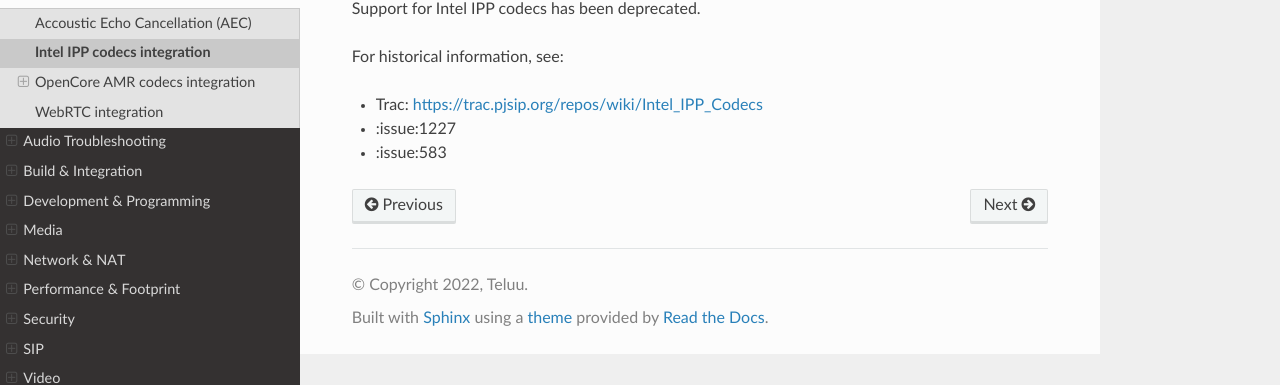
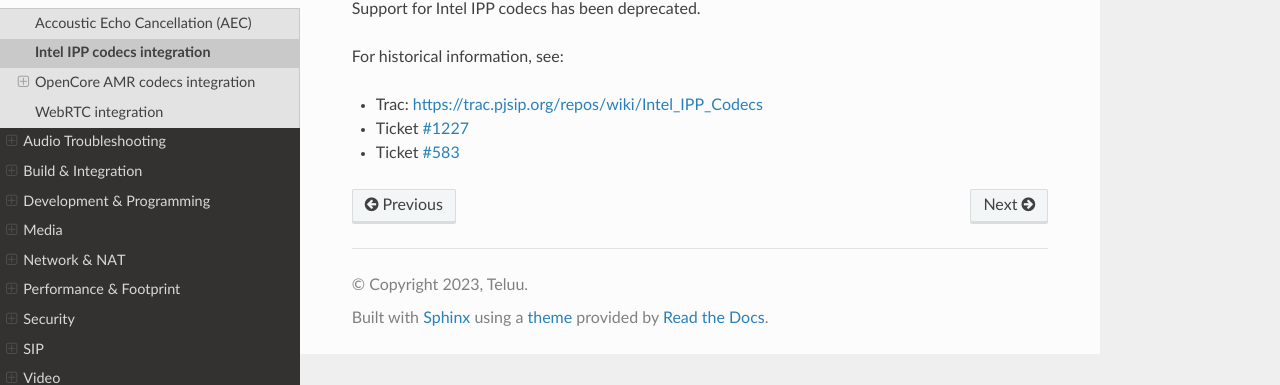
Before and after one commit to pjsip/pjproject_docs, a Sphinx documentation site: the page built from docs/source/specific-guides/audio/ipp.rst, in a window 1280 px wide. Shown: the part 163-548 px from the top of the page. Built offline with Sphinx 7.4.7 and the Read the Docs theme 2.0.0, drawn with Linux system fonts in a browser that asks for light colours; the version number could not be read and is left out.

Commit message:
Minor fixes

```diff
--- a/docs/source/conf.py
+++ b/docs/source/conf.py
@@ -92,7 +92,7 @@ if is_in_rtd:
 # -- Project information -----------------------------------------------------
 
 project = 'PJSIP Project'
-copyright = '2022, Teluu'
+copyright = '2023, Teluu'
 author = 'Teluu Team'
 
 # Find pjproject directory to open version.mak
--- a/docs/source/specific-guides/audio/ipp.rst
+++ b/docs/source/specific-guides/audio/ipp.rst
@@ -8,5 +8,5 @@ Support for Intel IPP codecs has been deprecated.
 For historical information, see:
 
 - Trac: https://trac.pjsip.org/repos/wiki/Intel_IPP_Codecs
-- :issue:1227
-- :issue:583
+- Ticket :issue:`1227`
+- Ticket :issue:`583`
--- a/docs/source/specific-guides/develop/csharp.rst
+++ b/docs/source/specific-guides/develop/csharp.rst
@@ -1,3 +1,3 @@
 C#
 =========================================
-https://github.com/pjsip/pjproject/issues/2086
+See ticket :issue:`2086`
--- a/docs/source/specific-guides/media/rtcp_fb.rst
+++ b/docs/source/specific-guides/media/rtcp_fb.rst
@@ -4,6 +4,6 @@ TBD.
 
 See:
 
-- RTCP FB: https://github.com/pjsip/pjproject/issues/2126
+- See ticket :issue:`2126` (RTCP FB)
 - API reference: :doc:`RTP/AVPF (RTP with Feedback profile) </api/generated/pjmedia/group/group__PJMED__RTCP__FB>`
   (:rfc:`4585`)
```
Also changed, not shown: docs/source/specific-guides/media/3rd_party_media.rst (+4 -4 lines), docs/source/specific-guides/perf_footprint/footprint.rst (+4 -3 lines).
